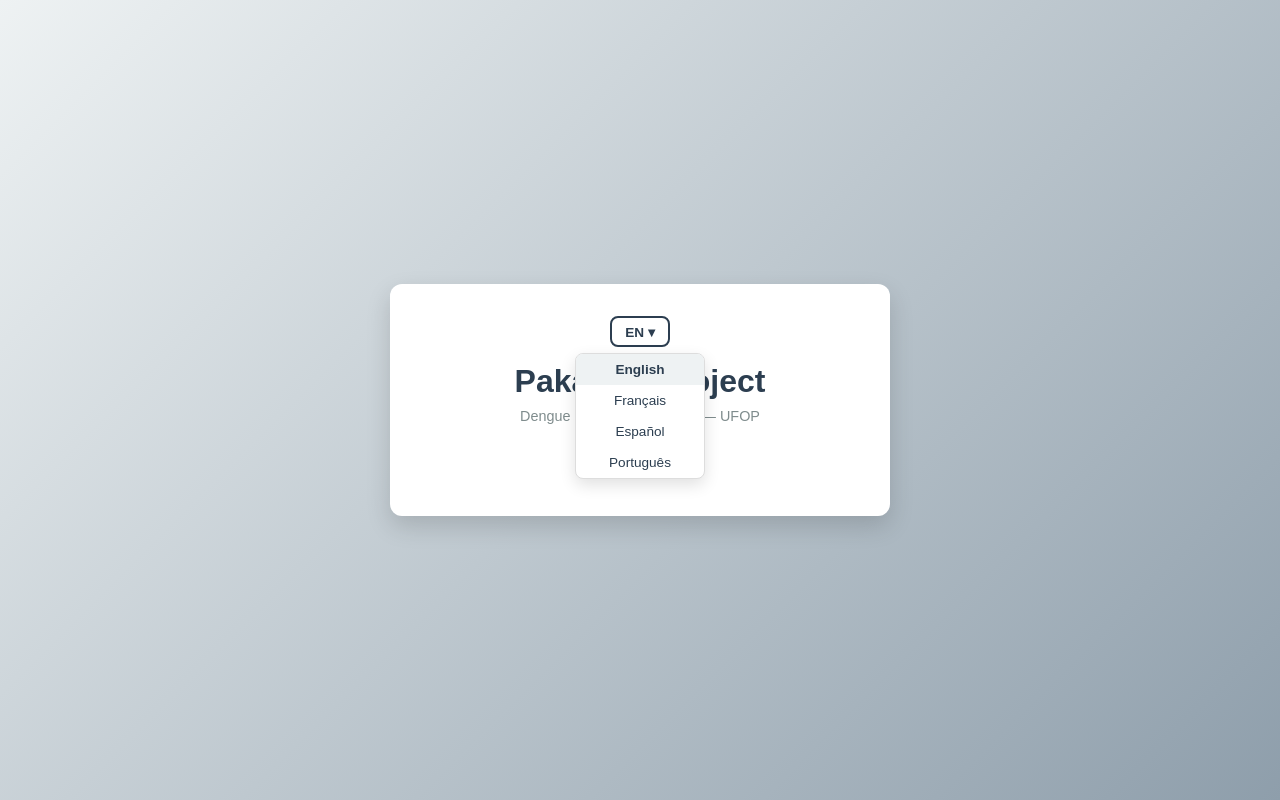
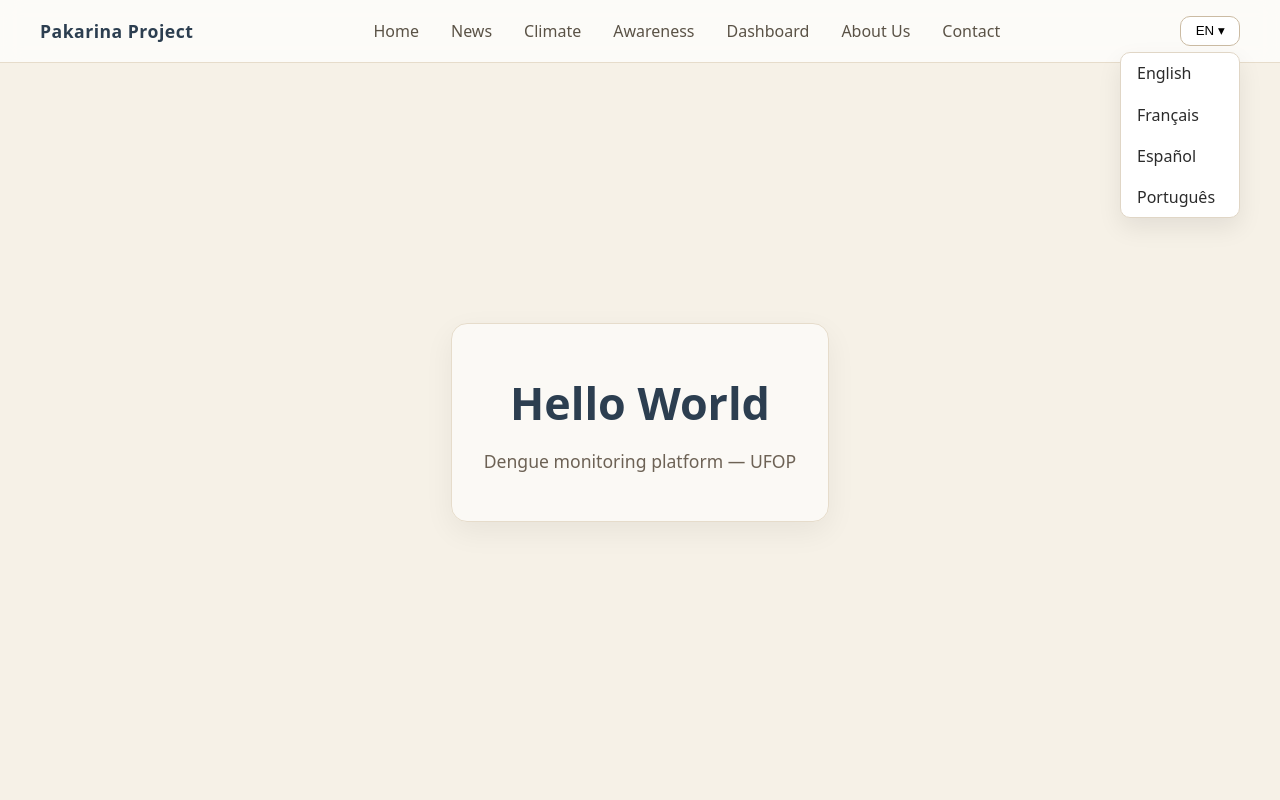
Before and after one commit to lucvitale/UFOP_Pakarina, a plain HTML site: page frontend/index.html in a window 1280 px wide. Both pictures are taken after a click on the button "EN ▾". Drawn offline with Linux system fonts and the light colour scheme.

Commit message:
feat: add 7 pages structure and basic style

```diff
--- a/frontend/css/style.css
+++ b/frontend/css/style.css
@@ -5,80 +5,123 @@
 }
 
 body {
-  font-family: Arial, sans-serif;
-  background: linear-gradient(135deg, #eef2f3, #8e9eab);
-  min-height: 100vh;
+  font-family: system-ui, -apple-system, Segoe UI, Roboto, Arial, sans-serif;
+  background: #f6f1e7;
+  color: #2b2b2b;
+}
+
+/* ===== TOP BAR PRO ===== */
+.topbar {
+  display: flex;
+  justify-content: space-between;
+  align-items: center;
+  padding: 1rem 2.5rem;
+  background: rgba(255, 255, 255, 0.7);
+  backdrop-filter: blur(10px);
+  border-bottom: 1px solid #e6dccb;
+  position: sticky;
+  top: 0;
+  z-index: 100;
+}
+
+.logo {
+  font-weight: 700;
+  letter-spacing: 0.5px;
+  color: #2c3e50;
+  font-size: 1.1rem;
+}
+
+/* NAV STYLE PLUS CLEAN */
+.nav {
+  display: flex;
+  gap: 2rem;
+}
+
+.nav a {
+  text-decoration: none;
+  color: #5a5246;
+  font-weight: 500;
+  position: relative;
+  transition: 0.2s;
+}
+
+.nav a::after {
+  content: "";
+  position: absolute;
+  left: 0;
+  bottom: -5px;
+  width: 0%;
+  height: 2px;
+  background: #a48a6a;
+  transition: 0.2s;
+}
+
+.nav a:hover {
+  color: #2c3e50;
+}
+
+.nav a:hover::after {
+  width: 100%;
+}
+
+/* ===== MAIN HERO (BEAU BLOC CENTRAL) ===== */
+.main {
   display: flex;
   justify-content: center;
   align-items: center;
+  min-height: calc(100vh - 80px);
+  padding: 2rem;
 }
 
-.container {
-  background: white;
-  padding: 2rem;
-  border-radius: 12px;
-  box-shadow: 0 10px 25px rgba(0, 0, 0, 0.15);
+.hero {
   text-align: center;
-  width: 90%;
-  max-width: 500px;
+  max-width: 900px;
+  background: rgba(255, 255, 255, 0.6);
+  border: 1px solid #e6dccb;
+  padding: 3rem 2rem;
+  border-radius: 16px;
+  box-shadow: 0 10px 30px rgba(0,0,0,0.06);
 }
 
-.header h1 {
+.hero h1 {
+  font-size: 2.8rem;
+  margin-bottom: 1rem;
   color: #2c3e50;
-  margin-bottom: 0.5rem;
 }
 
-.subtitle {
-  color: #7f8c8d;
-  font-size: 0.9rem;
-  margin-bottom: 1.5rem;
+.hero p {
+  color: #6d6255;
+  font-size: 1.1rem;
 }
 
-.content h2 {
-  margin-bottom: 0.5rem;
-  color: #34495e;
-}
-
-.content p {
-  color: #555;
-}
-
+/* ===== LANG SWITCHER CLEAN ===== */
 .lang-switcher {
   position: relative;
-  display: inline-block;
-  margin-bottom: 1rem;
 }
 
 .lang-btn {
-  padding: 0.35rem 0.85rem;
-  border: 2px solid #2c3e50;
-  border-radius: 8px;
-  background: transparent;
-  color: #2c3e50;
-  font-size: 0.85rem;
-  font-weight: bold;
+  padding: 0.4rem 0.9rem;
+  border: 1px solid #cbbba3;
+  border-radius: 10px;
+  background: white;
   cursor: pointer;
-  transition: all 0.2s ease;
+  transition: 0.2s;
 }
 
 .lang-btn:hover {
-  background: #2c3e50;
-  color: white;
+  background: #f0e7da;
 }
 
 .lang-dropdown {
   display: none;
   position: absolute;
-  top: calc(100% + 6px);
-  left: 50%;
-  transform: translateX(-50%);
+  right: 0;
+  top: 120%;
   background: white;
-  border: 1px solid #ddd;
-  border-radius: 8px;
-  box-shadow: 0 6px 16px rgba(0, 0, 0, 0.12);
-  overflow: hidden;
-  z-index: 100;
-  min-width: 130px;
+  border: 1px solid #e0d6c6;
+  border-radius: 10px;
+  min-width: 120px;
+  box-shadow: 0 10px 25px rgba(0,0,0,0.08);
 }
 
 .lang-dropdown.open {
@@ -86,19 +129,10 @@ body {
 }
 
 .lang-option {
-  padding: 0.5rem 1rem;
-  font-size: 0.85rem;
-  color: #2c3e50;
+  padding: 0.6rem 1rem;
   cursor: pointer;
-  transition: background 0.15s ease;
 }
 
 .lang-option:hover {
-  background: #f0f3f4;
+  background: #f3ecdf;
 }
-
-.lang-option.active {
-  font-weight: bold;
-  background: #eef2f3;
-  color: #2c3e50;
-}
--- a/frontend/index.html
+++ b/frontend/index.html
@@ -6,26 +6,34 @@
     <title>Pakarina Project</title>
     <link rel="stylesheet" href="css/style.css" />
   </head>
+  <body>
 
-  <body>
-    <div class="container">
-
-      <header class="header">
+    <header class="topbar">
+      <div class="logo" data-i18n="app_name">Pakarina Project</div>
+      <nav class="nav">
+        <a href="index.html" data-i18n="nav_home">Home</a>
+        <a href="pages/news.html" data-i18n="nav_news">News</a>
+        <a href="pages/climate.html" data-i18n="nav_climate">Climate</a>
+        <a href="pages/awareness.html" data-i18n="nav_awareness">Awareness</a>
+        <a href="pages/dashboard.html" data-i18n="nav_dashboard">Dashboard</a>
+        <a href="pages/about.html" data-i18n="nav_about">About Us</a>
+        <a href="pages/contact.html" data-i18n="nav_contact">Contact</a>
+      </nav>
       <div class="lang-switcher">
         <button id="lang-btn" class="lang-btn" onclick="toggleDropdown()">EN ▾</button>
         <div id="lang-dropdown" class="lang-dropdown"></div>
       </div>
-        <h1 data-i18n="title">Pakarina Project</h1>
-        <p class="subtitle" data-i18n="subtitle">Dengue monitoring platform — UFOP</p>
     </header>
 
-      <main class="content">
-        <h2 data-i18n="hello">Hello World</h2>
+    <main class="main">
+      <section class="hero">
+        <h1 data-i18n="home_title">Hello World</h1>
+        <p data-i18n="home_subtitle">Dengue monitoring platform — UFOP</p>
+      </section>
     </main>
 
-    </div>
+    <script src="js/app.js"></script>
+    <script src="js/languageswitcher.js"></script>
 
-    <script src="js/languageswitcher.js"></script>
-    <script src="js/app.js"></script>
   </body>
 </html>
--- a/frontend/js/languageswitcher.js
+++ b/frontend/js/languageswitcher.js
@@ -18,7 +18,8 @@ async function loadTranslations(lang) {
     lang = DEFAULT_LANG;
   }
   try {
-    const response = await fetch(`locales/${lang}.json`);
+    const base = window.location.pathname.includes("/pages/") ? "../locales" : "locales";
+    const response = await fetch(`${base}/${lang}.json`);
     if (!response.ok) throw new Error(`Failed to load locales/${lang}.json`);
     return await response.json();
   } catch (err) {
--- a/frontend/locales/en.json
+++ b/frontend/locales/en.json
@@ -1,5 +1,24 @@
 {
-  "title": "Pakarina Project",
-  "subtitle": "Dengue monitoring platform — UFOP",
-  "hello": "Hello World"
+  "app_name": "Pakarina Project",
+  "nav_home": "Home",
+  "nav_news": "News",
+  "nav_climate": "Climate",
+  "nav_awareness": "Awareness",
+  "nav_dashboard": "Dashboard",
+  "nav_about": "About Us",
+  "nav_contact": "Contact",
+  "home_title": "Hello World",
+  "home_subtitle": "Dengue monitoring platform — UFOP",
+  "news_title": "News",
+  "news_subtitle": "Latest epidemiological news",
+  "climate_title": "Climate",
+  "climate_subtitle": "Environmental conditions and analysis",
+  "awareness_title": "Awareness",
+  "awareness_subtitle": "Education and prevention",
+  "dashboard_title": "Dashboard",
+  "dashboard_subtitle": "System monitoring",
+  "about_title": "About Us",
+  "about_subtitle": "The Pakarina project team",
+  "contact_title": "Contact",
+  "contact_subtitle": "Get in touch with us"
 }
```
Also changed, not shown: frontend/locales/es.json (+22 -3 lines), frontend/locales/fr.json (+22 -3 lines), frontend/locales/pt.json (+22 -3 lines), frontend/pages/about.html (added, +39 -0 lines), frontend/pages/awareness.html (added, +39 -0 lines), frontend/pages/climate.html (added, +39 -0 lines), frontend/pages/contact.html (added, +39 -0 lines), frontend/pages/dashboard.html (added, +39 -0 lines), frontend/pages/news.html (added, +39 -0 lines). Lines whose indentation alone changed are shown as unchanged.
